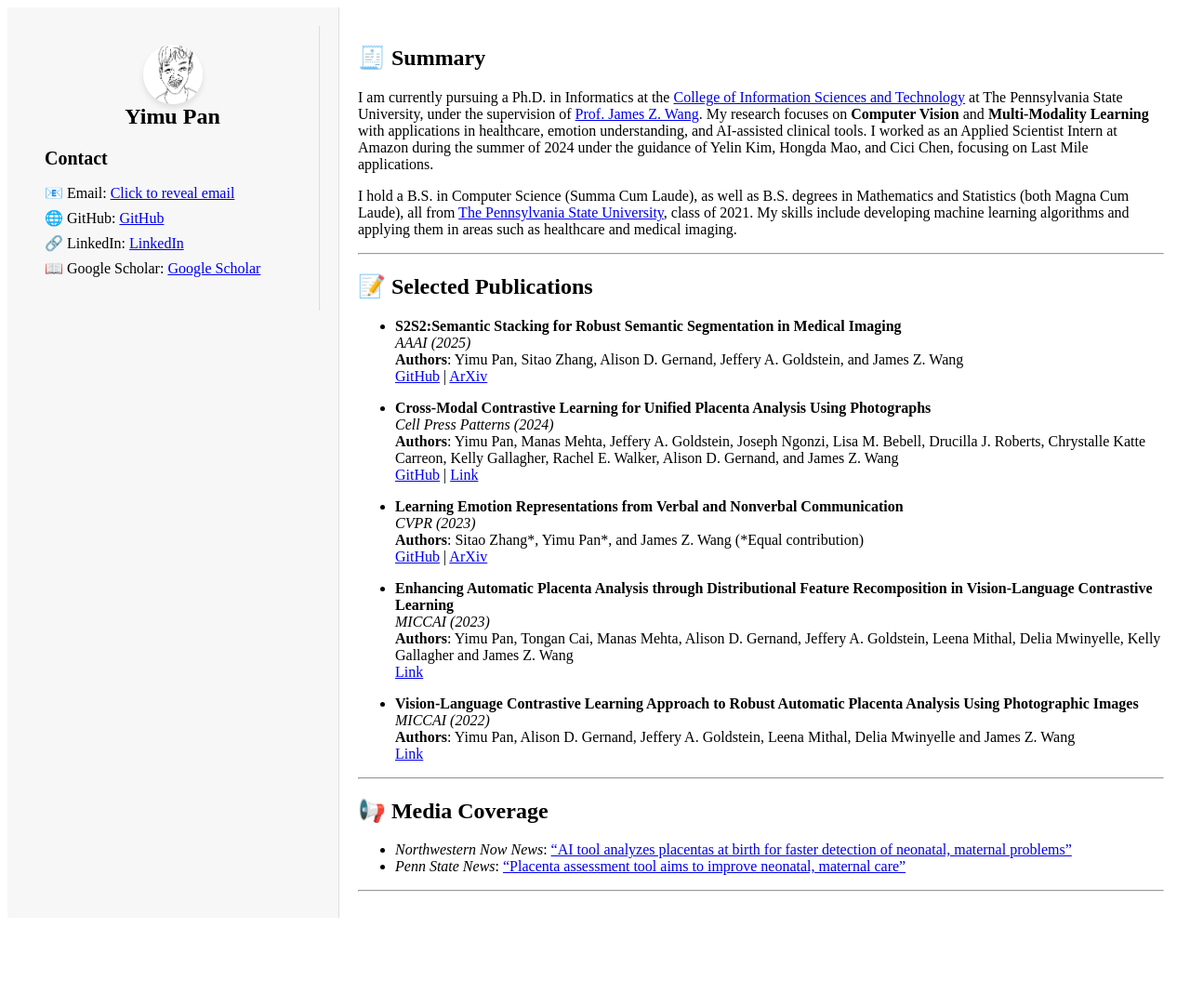
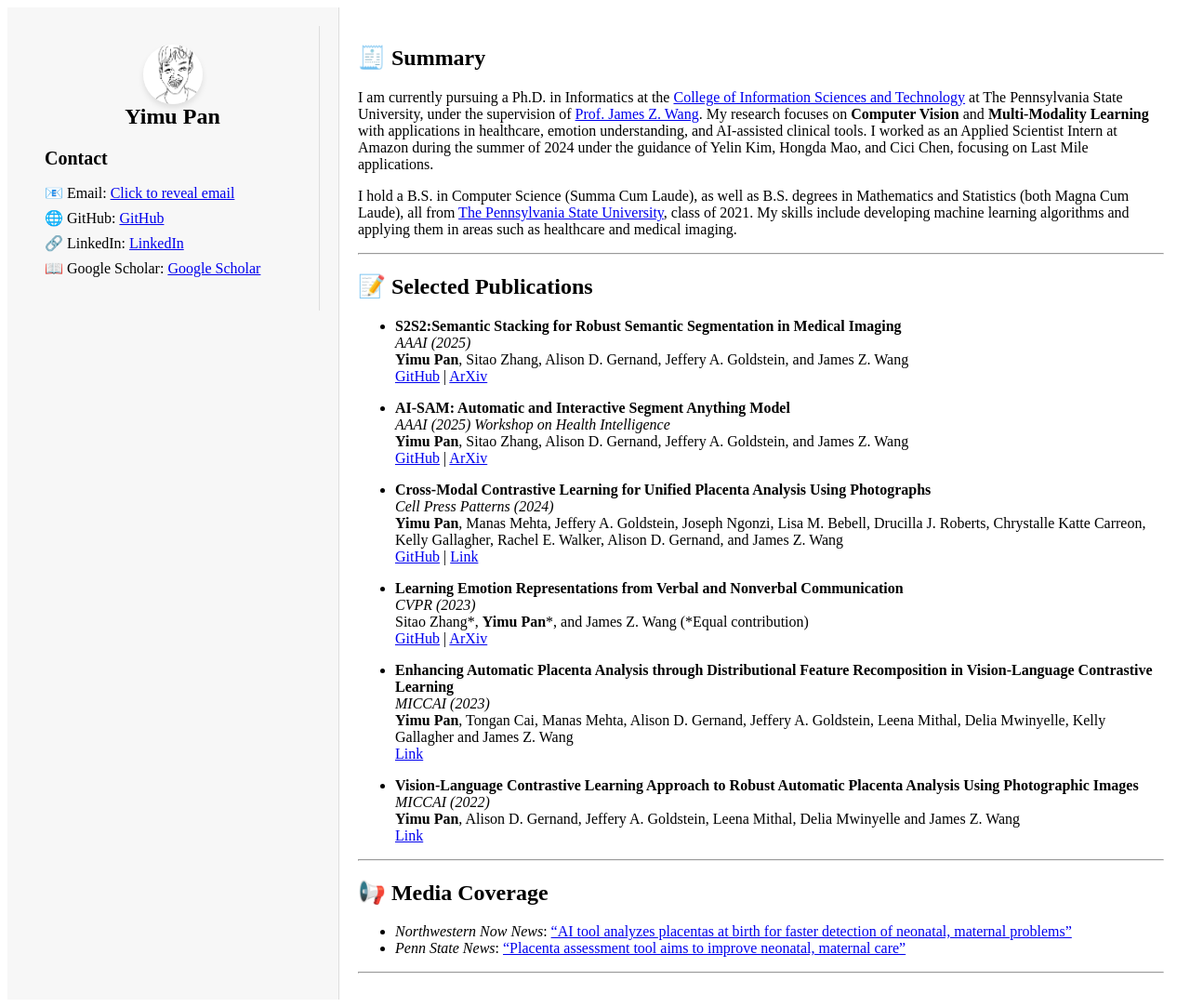
Before and after one commit to ymp5078/ymp5078.github.io, a Jekyll site: the page built from index.md, in a window 1280 px wide. Shown: the whole page at 93% size. Built offline with Jekyll 4.4.1, drawn with Linux system fonts in a browser that asks for light colours; our own code applies the rules of GitHub Pages for plain Markdown files; before the commit the page ends 995 px from its top, so only the background shows below that.

Commit message:
add keywords

```diff
--- a/_layouts/default.html
+++ b/_layouts/default.html
@@ -3,6 +3,9 @@
 <head>
   <meta charset="UTF-8">
   <meta name="viewport" content="width=device-width, initial-scale=1.0">
+  <meta name="keywords" content="Yimu Pan, Computer Vision, Multimodality, Deep Learning, Machine Learning, Medical Image Analysis">
+  <meta name="author" content="Yimu Pan">
+  <meta name="google-site-verification" content="5UiWmwGVs4lV_p8ZZXM3ZfldhW716GJnqURMPvYqZ34" />
   <title>{{ page.title | escape }} | {{ site.title | escape }}</title>
   <link rel="stylesheet" href="{{ '/assets/css/style.css' | relative_url }}">
 </head>
--- a/index.md
+++ b/index.md
@@ -10,27 +10,32 @@ I hold a B.S. in Computer Science (Summa Cum Laude), as well as B.S. degrees in
 
 - **S2S2:Semantic Stacking for Robust Semantic Segmentation in Medical Imaging**
    *AAAI (2025)*
-   **Authors**: Yimu Pan, Sitao Zhang, Alison D. Gernand, Jeffery A. Goldstein, and James Z. Wang
+   **Yimu Pan**, Sitao Zhang, Alison D. Gernand, Jeffery A. Goldstein, and James Z. Wang
    [GitHub](https://github.com/ymp5078/Semantic-Stacking) | [ArXiv](https://arxiv.org/abs/2412.13156)
+
+- **AI-SAM: Automatic and Interactive Segment Anything Model**
+   *AAAI (2025) Workshop on Health Intelligence*
+   **Yimu Pan**, Sitao Zhang, Alison D. Gernand, Jeffery A. Goldstein, and James Z. Wang
+   [GitHub](https://github.com/ymp5078/AI-SAM) | [ArXiv](https://arxiv.org/abs/2312.03119)
 
 - **Cross-Modal Contrastive Learning for Unified Placenta Analysis Using Photographs**
    *Cell Press Patterns (2024)*
-   **Authors**: Yimu Pan, Manas Mehta, Jeffery A. Goldstein, Joseph Ngonzi, Lisa M. Bebell, Drucilla J. Roberts, Chrystalle Katte Carreon, Kelly Gallagher, Rachel E. Walker, Alison D. Gernand, and James Z. Wang
+   **Yimu Pan**, Manas Mehta, Jeffery A. Goldstein, Joseph Ngonzi, Lisa M. Bebell, Drucilla J. Roberts, Chrystalle Katte Carreon, Kelly Gallagher, Rachel E. Walker, Alison D. Gernand, and James Z. Wang
    [GitHub](https://github.com/ymp5078/PlacentaCLIP) | [Link](https://www.cell.com/patterns/fulltext/S2666-3899(24)00269-1)
 
 - **Learning Emotion Representations from Verbal and Nonverbal Communication**
    *CVPR (2023)*
-   **Authors**: Sitao Zhang\*, Yimu Pan\*, and James Z. Wang (\*Equal contribution)
+   Sitao Zhang\*, **Yimu Pan**\*, and James Z. Wang (\*Equal contribution)
    [GitHub](https://github.com/Xeaver/EmotionCLIP) | [ArXiv](https://arxiv.org/abs/2305.13500)
 
 - **Enhancing Automatic Placenta Analysis through Distributional Feature Recomposition in Vision-Language Contrastive Learning**
    *MICCAI (2023)*
-   **Authors**: Yimu Pan, Tongan Cai, Manas Mehta, Alison D. Gernand, Jeffery A. Goldstein, Leena Mithal, Delia Mwinyelle, Kelly Gallagher and James Z. Wang
+   **Yimu Pan**, Tongan Cai, Manas Mehta, Alison D. Gernand, Jeffery A. Goldstein, Leena Mithal, Delia Mwinyelle, Kelly Gallagher and James Z. Wang
    [Link](https://link.springer.com/chapter/10.1007/978-3-031-43987-2_12)
 
 - **Vision-Language Contrastive Learning Approach to Robust Automatic Placenta Analysis Using Photographic Images**
    *MICCAI (2022)*
-   **Authors**: Yimu Pan, Alison D. Gernand, Jeffery A. Goldstein, Leena Mithal, Delia Mwinyelle and James Z. Wang
+   **Yimu Pan**, Alison D. Gernand, Jeffery A. Goldstein, Leena Mithal, Delia Mwinyelle and James Z. Wang
    [Link](https://link.springer.com/chapter/10.1007/978-3-031-16437-8_68)
 
 ---
```
